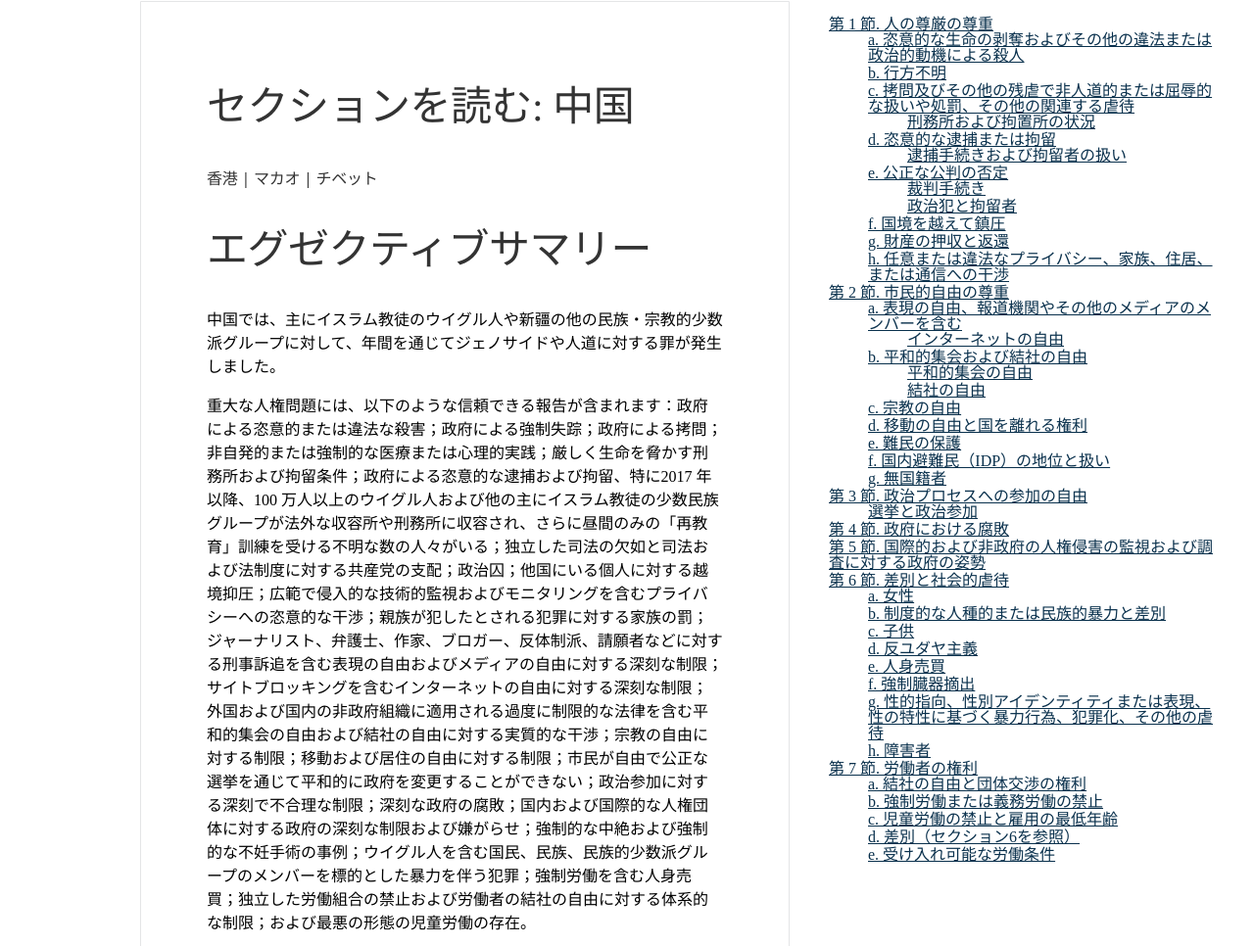
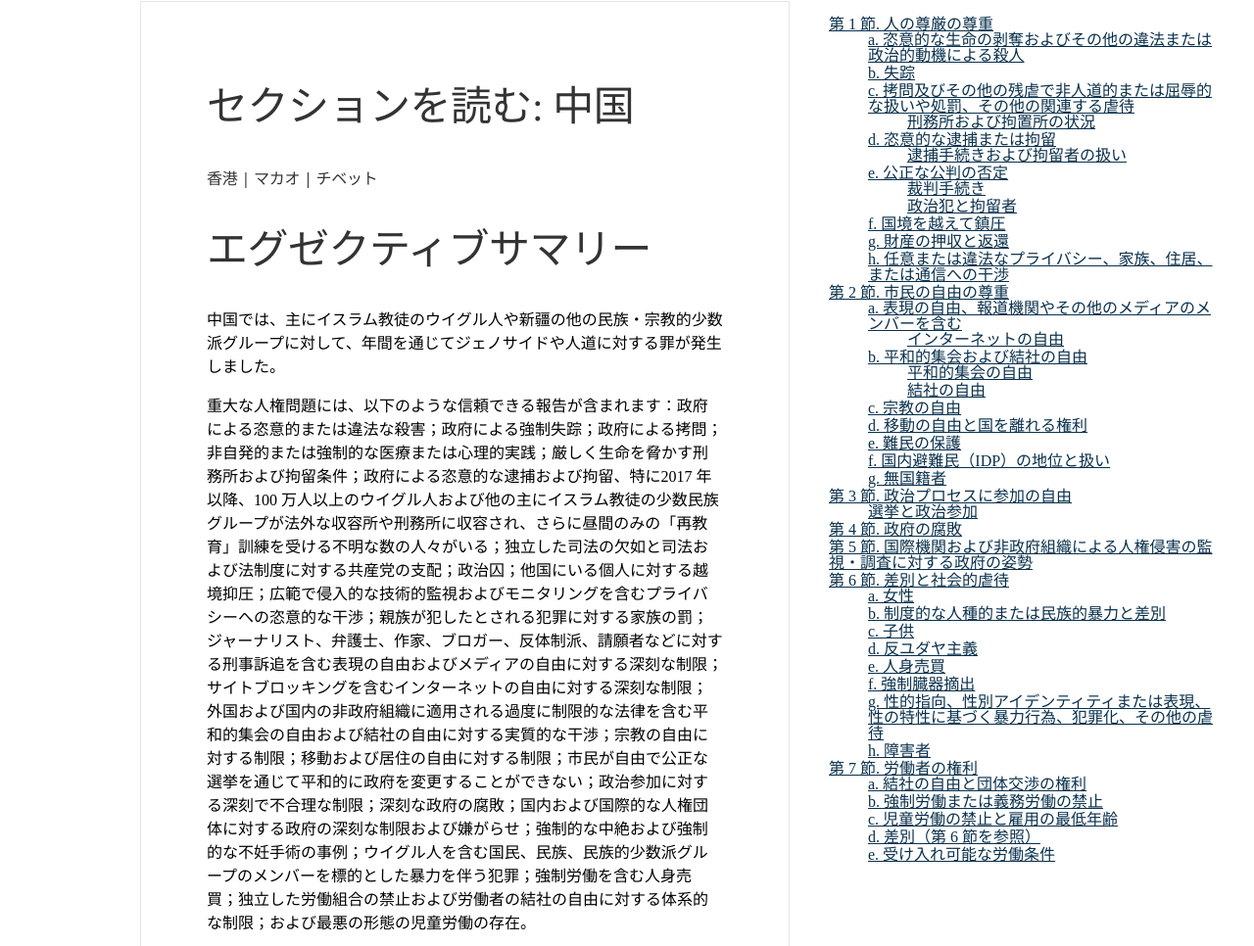
Before and after one commit to kyouhi-shine/ShinaseHumanRightsPractices, a plain HTML site: page index.html in a window 1280 px wide. Shown: the part 512-1478 px from the top of the page at 98% size. Drawn offline with Linux system fonts and the light colour scheme.

Commit message:
Update index.html

```diff
--- a/index.html
+++ b/index.html
@@ -123,7 +123,7 @@
                                 <p>収容所で死亡した親族を発見したウイグル人の家族からの複数の報告がありました。また、拘留から数週間以内に死亡したケースもありました。RFAの2022 年 12 月の報告によれば、2017 年に拘留され、「民族分離主義を支持した」として有罪判決を受けたウイグル人詩人アブドゥラ・サウットは、2022 年 12 月に刑務所からの釈放直後に亡くなりました。</p>
                             </section>
                             <section class="entry-content">
-                                <h3 id="report-toc__section-2__subsection-2" class="report__section-subtitle">b. 消失</h3>
+                                <h3 id="report-toc__section-2__subsection-2" class="report__section-subtitle">b. 失踪</h3>
                                 <p>全国的かつ体系的な規模で、さまざまな手段による強制的な失踪が続いています。</p>
                                 <p>当局が個人を長期間にわたり強制的に失踪させる主な手段は、「指定場所での居住監視」（RSDL）として知られていました。RSDLは、国家安全保障にリスクがあると見なされる個人を拘束し、公の目から排除するという長年の慣行を法制化したものです。公務員に対する主な失踪メカニズムは<i>留置</i>として知られています。多くの報告によれば、RSDLや留置によって失踪した個人は、身体的および心理的虐待、屈辱、強姦、拷問、飢餓、孤立、強制的な自白など、さまざまな虐待を受けているとされています。人権NGO「セーフガード・ディフェンダーズ」の2022年4月の報告によれば、2015年から2021年の間に、55,977人から113,407人がRSDLに置かれ（その後、裁判を受けた）とされています。</p>
                                 <p>新疆で政府の大規模な恣意的拘束キャンペーンにより拘束された多くのウイグル人、カザフ族、キルギス人、その他のムスリムおよび民族的少数派グループのメンバーは、依然として投獄されています。アムネスティ・インターナショナル、ヒューマン・ライツ・ウォッチ、その他のNGOは、これらの拘束の多くが強制失踪に該当すると主張しており、家族には拘束の期間や場所に関する情報が提供されないことが多かったとされています。</p>
@@ -182,7 +182,7 @@
                                 <h3 id="report-toc__section-2__subsection-5" class="report__section-subtitle">e. 公正な公判の否定</h3>
                                 <p>法律では、裁判所は行政機関、社会団体、個人からの干渉を受けずに独立して司法権を行使すべきとされていますが、実際には司法は独立して司法権を行使していませんでした。裁判官は、特に政治的に敏感な案件において、国や地方政府、共産党から保留中の事件に関する政治的指導を定期的に受けており、どのように判決を下すべきかの指示も含まれていました。共産党は裁判所の運営を指導し、すべての司法および検察の任命を承認していました。</p>
                                 <p>腐敗はしばしば裁判の決定に影響を与えました。司法腐敗に対する安全策は曖昧で、十分に施行されていなかったためです。共産党が管理する委員会がほとんどの主要な事件を決定し、第一審および控訴裁判所の裁判官の役割は、委員会の決定に対する法的な正当化を作成することでした。裁判所は一般の出席を常に禁止していました。</p>
-                                <h4 id="report-toc__section-2__subsection-5__h4-3">試験手続き</h4>
+                                <h4 id="report-toc__section-2__subsection-5__h4-3">裁判手続き</h4>
                                 <p>法律は無罪の推定を再確認したが、刑事司法制度は特に注目を集める事件や政治的に敏感な事件において、有罪の推定に偏ったままだった。</p>
                                 <p>裁判所は、罪を認めない被告に対して、 confessionした被告よりも厳しい判決を下すことがよくありました。控訴手続きは有罪判決を覆すことはほとんどなく、十分な審査の手段を提供することもできませんでした。被告の権利侵害に対する救済措置は不十分でした。</p>
                                 <p>当局はしばしば公判を一般に公開せず、国家機密条項を利用して政治的に敏感な手続きを閉じ、時には家族に対しても閉じられ、被告が弁護人にアクセスすることを妨げました。刑事被告人は法的支援を受ける資格がありましたが、ほとんどの刑事被告人は弁護士なしで裁判を受けました。</p>
@@ -236,7 +236,7 @@
                     </section>
                     <section class="report__content__inner entry-content">
                         <p class="report-toc-section">第 2 節</p>
-                        <h2 id="report-toc__section-3" class="report__section-title">市民的自由の尊重</h2><!-- Sub-Sections -->
+                        <h2 id="report-toc__section-3" class="report__section-title">市民の自由の尊重</h2><!-- Sub-Sections -->
                         <div class="section_wrapper">
                             <div class="section_body"></div>
                             <section class="entry-content">
@@ -362,7 +362,7 @@
                     </section>
                     <section class="report__content__inner entry-content">
                         <p class="report-toc-section">第 3 節</p>
-                        <h2 id="report-toc__section-4" class="report__section-title">政治プロセスに参加する自由</h2><!-- Sub-Sections -->
+                        <h2 id="report-toc__section-4" class="report__section-title">政治プロセスに参加の自由</h2><!-- Sub-Sections -->
                         <div class="section_wrapper">
                             <div class="section_body">
                                 <p>憲法には「中華人民共和国のすべての権力は人民に属する」と記されており、市民が国家権力を行使するための機関は全国人民代表大会および省、地区、地方レベルの人民代表大会であった。中国共産党（CCP）は、議会に対して立法の議題を指示した。法律では、郡レベル以下の人民代表の選挙が定められていたが、市民は自分たちを統治する官吏を自由に選ぶことはできなかった。CCPはすべての選挙を管理し、政治権力のポジションへの任命を引き続きコントロールしていた。CCPは、独立候補者が地方選挙に立候補するのを妨げるために、自宅軟禁を含むさまざまな脅迫手段を用いた。</p>
@@ -392,7 +392,7 @@
                     </section>
                     <section class="report__content__inner entry-content">
                         <p class="report-toc-section">第 5 節</p>
-                        <h2 id="report-toc__section-6" class="report__section-title">政府の国際的および非政府的な人権侵害の監視および調査に対する姿勢</h2><!-- Sub-Sections -->
+                        <h2 id="report-toc__section-6" class="report__section-title">国際機関および非政府組織による人権侵害の監視・調査に対する政府の姿勢</h2><!-- Sub-Sections -->
                         <div class="section_wrapper">
                             <div class="section_body">
                                 <p>政府は市民社会団体に対する支配を維持し、独立したNGOの出現を阻止し、市民社会や人権団体の活動を妨げようとしました。政府は国内のNGOを頻繁に嫌がらせし、多くの場合、彼らが人権状況を公に監視したりコメントしたりすることを許可しませんでした。政府は独立した組織に対して疑念を抱き、海外との財政的またはその他のつながりを持つNGOを厳しく監視しました。政府はすべての国内NGOを直接的な規制の下に置き、独立したNGOが存在するためのスペースを制限し続けました。ほとんどの大規模なNGOは準政府的であり、すべての公式なNGOは政府機関のスポンサーを持つことが求められました（第2.b節、結社の自由を参照）。</p>
@@ -503,7 +503,7 @@
                         <div class="section_wrapper">
                             <div class="section_body"></div>
                             <section class="entry-content">
-                                <h3 id="report-toc__section-8__subsection-1" class="report__section-subtitle">a. 結社の自由と団体交渉権</h3>
+                                <h3 id="report-toc__section-8__subsection-1" class="report__section-subtitle">a. 結社の自由と団体交渉の権利</h3>
                                 <p>法律は結社の自由を保障しておらず、労働者は自分の選択した労働組合を組織したり加入したりする自由がありませんでした。法律の下で認められている唯一の組合は全中国労働組合連合（ACFTU）でした。独立した労働組合は違法であり、ストライキの権利も法律によって保護されていませんでした。法律は、すべての種類の企業における労働者のための団体賃金交渉を認めていました。さらに、法律は産業セクター全体または地域の団体契約を定め、企業レベルの団体契約は全国的に一般的に義務付けられていました。規則は、政府が管理する組合が経営陣との協議の前に労働者からの意見を集め、団体契約を労働者またはその大会に承認のために提出することを求めていました。雇用主が交渉や誠実な交渉を行う法的義務はなく、一部の雇用主はそれを拒否しました。ほとんどの団体契約は、すでに法律によって定められた賃金と労働時間の条件を単に再確認するものでした。</p>
                                 <p>この法律は、反労働組合差別からの法的保護を提供し、労働組合の代表者がその任期中に企業の経営陣によって移転または解雇されることができないことを明記しました。また、公式な労働組合活動のために解雇された労働者の復職を認め、反労働組合活動を行った企業に対する罰則を定めました。しかし、この法律は、公式に認められた労働組合とは独立して雇用主との団体交渉を要求または参加した労働者を保護していませんでした。</p>
                                 <p>すべての労働組合活動は、政治局のメンバーが議長を務める中国共産党の機関である全人代（ACFTU）の承認を得て、組織されなければなりませんでした。全人代およびその地方支部は、新しい構成労働組合を設立し、特に技術企業や運輸・サービス業の労働者の間で新しいメンバーを追加し続けました。この法律は、全人代に対して、企業や公共機関との間で労働者を代表して団体契約を交渉・締結する権限を持つ構成労働組合に対する財政的および行政的な管理権を与えました。しかし、この法律は全人代に対して、労働者の利益を直接的に争議で代表することを義務付けてはいませんでした。ストライキにおける全人代の法的に指定された役割は、調査に参加し、人力資源・社会保障省の争議解決を支援することだけでした。</p>
@@ -518,13 +518,13 @@
                                 <p>国務省の<i>人身売買報告書</i>をご覧ください。<a class="" href="https://www.state.gov/trafficking-in-persons-report/"> <span class="external-link-title">https://www.state.gov/trafficking-in-persons-report/</span></a>。</p>
                             </section>
                             <section class="entry-content">
-                                <h3 id="report-toc__section-8__subsection-3" class="report__section-subtitle">c. 子供労働の禁止と雇用の最低年齢</h3>
+                                <h3 id="report-toc__section-8__subsection-3" class="report__section-subtitle">c. 児童労働の禁止と雇用の最低年齢</h3>
                                 <p>法律は、最も悪質な形態の児童労働を禁止しました。法律は、16歳未満の子供の雇用を禁止しました。16歳から18歳の労働者を「未成年労働者」と呼び、鉱山を含む特定の危険な作業に従事することを禁止しました。民間部門で児童労働の報告があった場合、政府は法律を施行したとされています。</p>
                                 <p>法律は、子供を不法に雇用した企業に対して、行政審査、罰金、営業許可の取り消しを規定していた。この法律は、未成年の働く子供を元の居住地にいる親または他の保護者に返すことを定めていた。罰則は誘拐などの類似の重大犯罪に対するものと同等であったが、全国の地方当局による年次検査キャンペーンにもかかわらず、立法と実施の間にはギャップが残っていた。違反者に対しては定期的に罰則が適用されていた。</p>
                                 <p>製造業、サービス業、小売業における児童労働の報告がありました。子供たちは機械や電子工場、飲料店で働いていることが確認され、ウェイターとして雇われているケースもありました。</p>
                             </section>
                             <section class="entry-content">
-                                <h3 id="report-toc__section-8__subsection-4" class="report__section-subtitle">d. 差別（第6節を参照）</h3>    <!--If legacy subsection body is empty, use sub-section w/ h4 repeater.-->
+                                <h3 id="report-toc__section-8__subsection-4" class="report__section-subtitle">d. 差別（第 6 節を参照）</h3>    <!--If legacy subsection body is empty, use sub-section w/ h4 repeater.-->
                             </section>
                             <section class="entry-content">
                                 <h3 id="report-toc__section-8__subsection-5" class="report__section-subtitle">e. 受け入れ可能な労働条件</h3>
@@ -559,7 +559,7 @@
                                             <a id="section-2__subsection-1" href="#report-toc__section-2__subsection-1" class="report-toc__sub-section-link">a. 恣意的な生命の剥奪およびその他の違法または政治的動機による殺人</a>
                                         </li>
                                         <li class="report-toc__sub-section">
-                                            <a id="section-2__subsection-2" href="#report-toc__section-2__subsection-2" class="report-toc__sub-section-link">b. 行方不明</a></li>
+                                            <a id="section-2__subsection-2" href="#report-toc__section-2__subsection-2" class="report-toc__sub-section-link">b. 失踪</a></li>
                                         <li class="report-toc__sub-section">
                                             <a id="section-2__subsection-3" href="#report-toc__section-2__subsection-3" class="report-toc__sub-section-link">c. 拷問及びその他の残虐で非人道的または屈辱的な扱いや処罰、その他の関連する虐待</a>
                                             <ol class="report-toc__h4_sub-sections">
@@ -597,7 +597,7 @@
                                         </li>
                                     </ol>
                                 </li>
-                                <li class=""><a id="section-3" href="#report-toc__section-3" class="">第 2 節. 市民的自由の尊重</a>
+                                <li class=""><a id="section-3" href="#report-toc__section-3" class="">第 2 節. 市民の自由の尊重</a>
                                     <ol class="report-toc__sub-sections">
                                         <li class="report-toc__sub-section">
                                             <a id="section-3__subsection-1" href="#report-toc__section-3__subsection-1" class="report-toc__sub-section-link">a. 表現の自由、報道機関やその他のメディアのメンバーを含む</a>
@@ -631,15 +631,15 @@
                                         </li>
                                     </ol>
                                 </li>
-                                <li class=""><a id="section-4" href="#report-toc__section-4" class="">第 3 節. 政治プロセスへの参加の自由</a>
+                                <li class=""><a id="section-4" href="#report-toc__section-4" class="">第 3 節. 政治プロセスに参加の自由</a>
                                     <ol class="report-toc__sub-sections">
                                         <li class="report-toc__sub-section">
                                             <a id="section-4__subsection-1" href="#report-toc__section-4__subsection-1" class="report-toc__sub-section-link">選挙と政治参加</a>
                                         </li>
                                     </ol>
                                 </li>
-                                <li class=""><a id="section-5" href="#report-toc__section-5" class="">第 4 節. 政府における腐敗</a></li>
-                                <li class=""><a id="section-6" href="#report-toc__section-6" class="">第 5 節. 国際的および非政府の人権侵害の監視および調査に対する政府の姿勢</a></li>
+                                <li class=""><a id="section-5" href="#report-toc__section-5" class="">第 4 節. 政府の腐敗</a></li>
+                                <li class=""><a id="section-6" href="#report-toc__section-6" class="">第 5 節. 国際機関および非政府組織による人権侵害の監視・調査に対する政府の姿勢</a></li>
                                 <li class=""><a id="section-7" href="#report-toc__section-7" class="">第 6 節. 差別と社会的虐待</a>
                                     <ol class="report-toc__sub-sections">
                                         <li class="report-toc__sub-section">
@@ -681,7 +681,7 @@
                                             <a id="section-8__subsection-3" href="#report-toc__section-8__subsection-3" class="report-toc__sub-section-link">c. 児童労働の禁止と雇用の最低年齢</a>
                                         </li>
                                         <li class="report-toc__sub-section">
-                                            <a id="section-8__subsection-4" href="#report-toc__section-8__subsection-4" class="report-toc__sub-section-link">d. 差別（セクション6を参照）</a>
+                                            <a id="section-8__subsection-4" href="#report-toc__section-8__subsection-4" class="report-toc__sub-section-link">d. 差別（第 6 節を参照）</a>
                                         </li>
                                         <li class="report-toc__sub-section">
                                             <a id="section-8__subsection-5" href="#report-toc__section-8__subsection-5" class="report-toc__sub-section-link">e. 受け入れ可能な労働条件</a>
```
